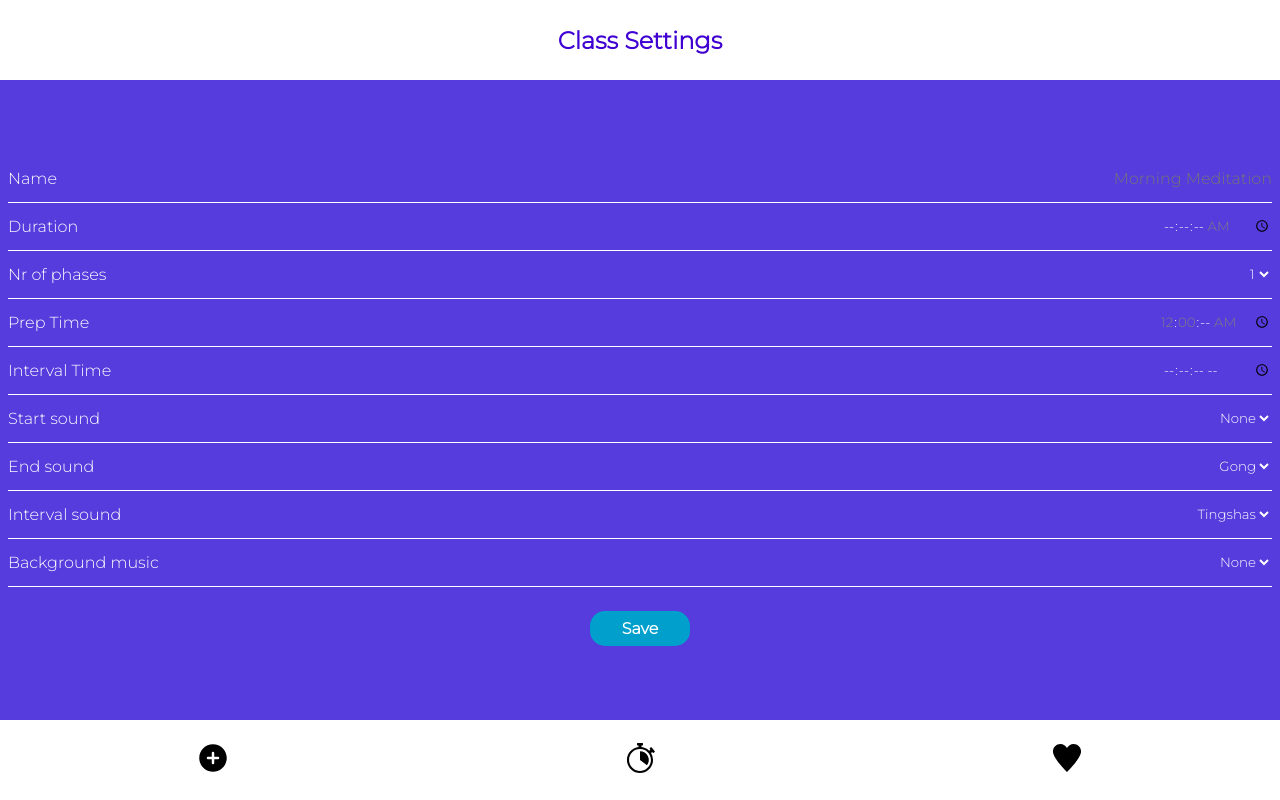
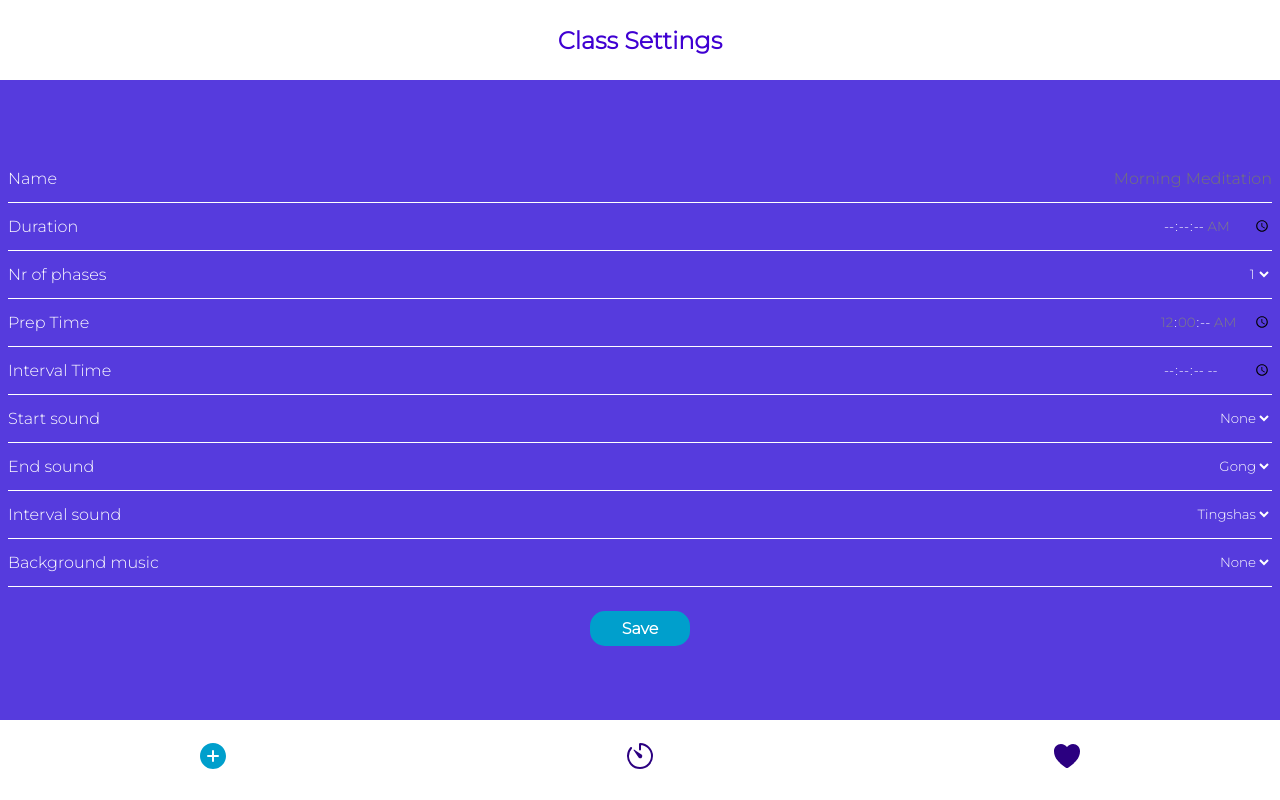
Before and after one commit to adrianammt/interval-timer, a React (Create React App) app: page /create in a window 1280 px wide. Built offline with nearby package versions, Linux system fonts and the light colour scheme.

Commit message:
Imported React Icons and styled them

```diff
--- a/src/components/Footer.css
+++ b/src/components/Footer.css
@@ -2,13 +2,14 @@
   display: flex;
   justify-content: space-around;
   align-items: center;
-  background-color: white;
+  background-color: var(--text-onDark-color);
 }
 
 .NavIcon {
-  height: 30px;
+  font-size: 2rem;
+  color: var(--primary-color);
 }
 
-.AddIcon:active {
-  fill: #a500d2;
+.NavIcon--active {
+  color: var(--accent-color);
 }
--- a/src/components/Footer.js
+++ b/src/components/Footer.js
@@ -1,20 +1,30 @@
 import { NavLink } from "react-router-dom";
 import "./Footer.css";
-import circlePlus from "../images/circle-plus-fill.svg";
-import timer from "../images/timer.svg";
-import heart from "../images/heart.svg";
+import { IoTimerOutline, IoAddCircle, IoHeart } from "react-icons/io5";
 
 export default function Footer() {
   return (
     <nav className="NavBar">
-      <NavLink to="/create">
-        <img className="NavIcon AddIcon" src={circlePlus} alt="Create icon" />
+      <NavLink
+        to="/create"
+        className="NavIcon"
+        activeClassName="NavIcon--active"
+      >
+        <IoAddCircle alt="Create icon" />
       </NavLink>
-      <NavLink to="/myList">
-        <img className="NavIcon" src={timer} alt="My List icon" />
+      <NavLink
+        to="/myList"
+        className="NavIcon"
+        activeClassName="NavIcon--active"
+      >
+        <IoTimerOutline alt="My List icon" />
       </NavLink>
-      <NavLink to="/favourites">
-        <img className="NavIcon" src={heart} alt="My Favourites icon" />
+      <NavLink
+        to="/favourites"
+        activeClassName="NavIcon--active"
+        className={"NavIcon"}
+      >
+        <IoHeart alt="My Favourites icon" />
       </NavLink>
     </nav>
   );
```
